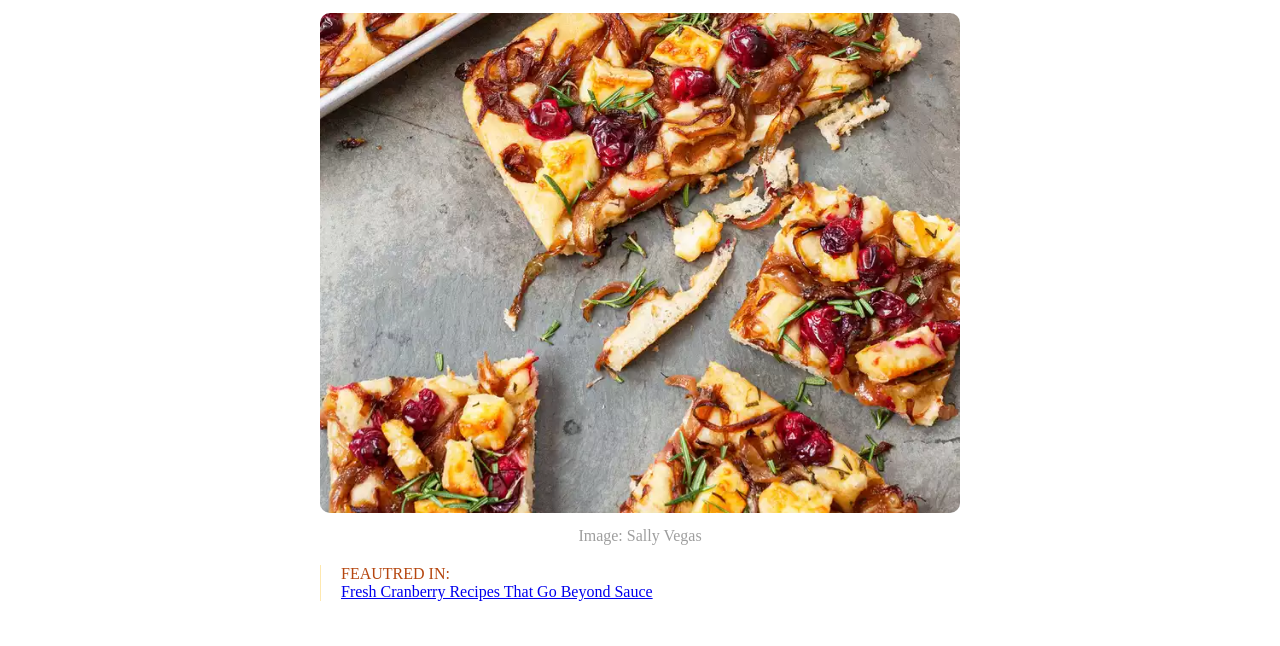
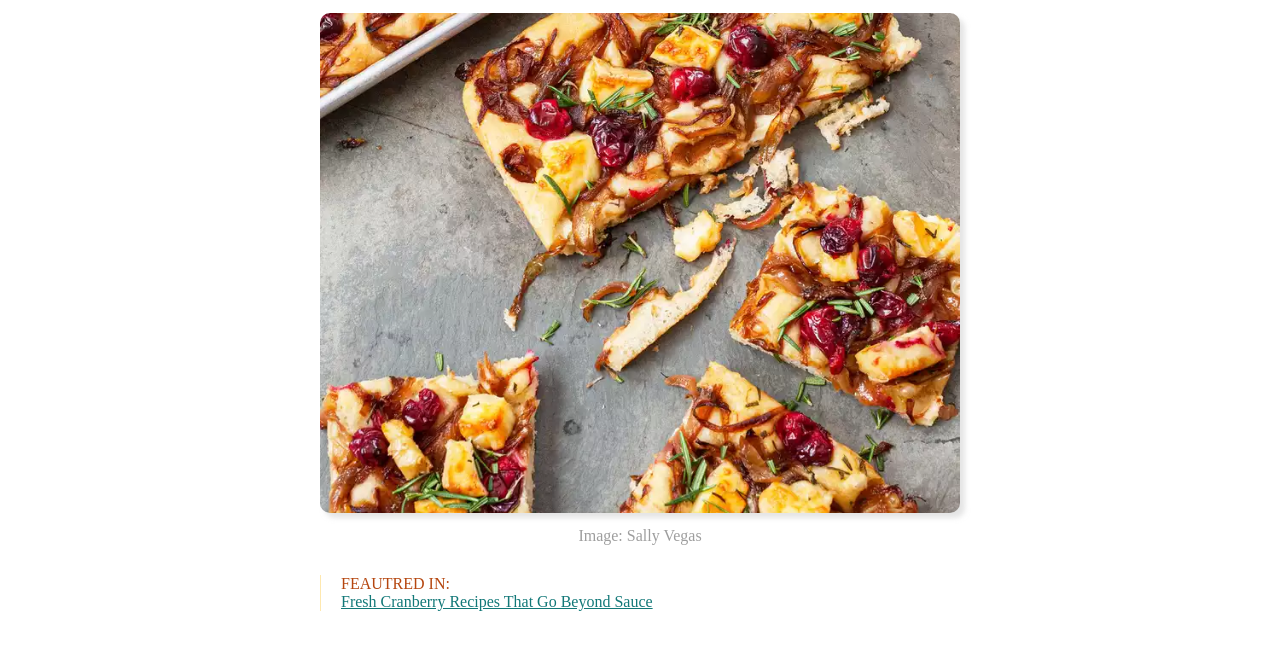
Before and after one commit to nes-pisati/m1es1_epicode, a plain HTML site: page index.html in a window 1280 px wide. Shown: the part 306-952 px from the top of the page. Drawn offline with Linux system fonts and the light colour scheme.

Commit message:
m1-es1 | completato
ultime rifiniture e check

```diff
--- a/style.css
+++ b/style.css
@@ -50,6 +50,10 @@ figure {
     margin-right: 0;
 }
 
+figure img {
+    box-shadow: 5px 5px 5px rgba(211, 211, 211, 0.579);
+}
+
 .main-container img {
     height: 500px;
     width: 100%;
@@ -61,6 +65,7 @@ figcaption {
     text-align: center;
     color: #9e9e9e;
     margin-top: 10px;
+    margin-bottom: 30px;
 }
 
 .link-image {
@@ -77,7 +82,7 @@ figcaption {
     font-weight: 300;
 }
 
-.link.image a {
+.link-image a {
     color: #127878;
 }
 
```
